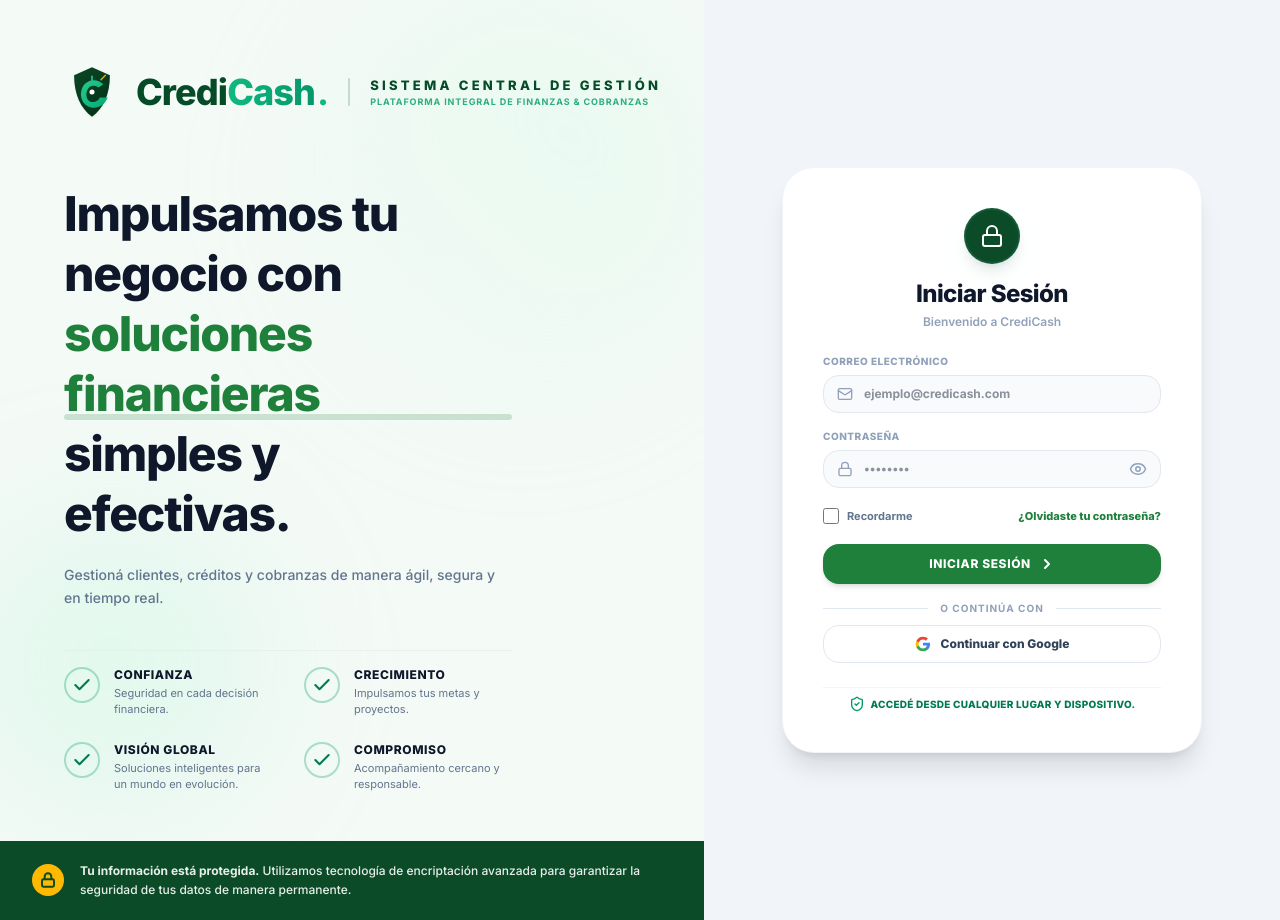
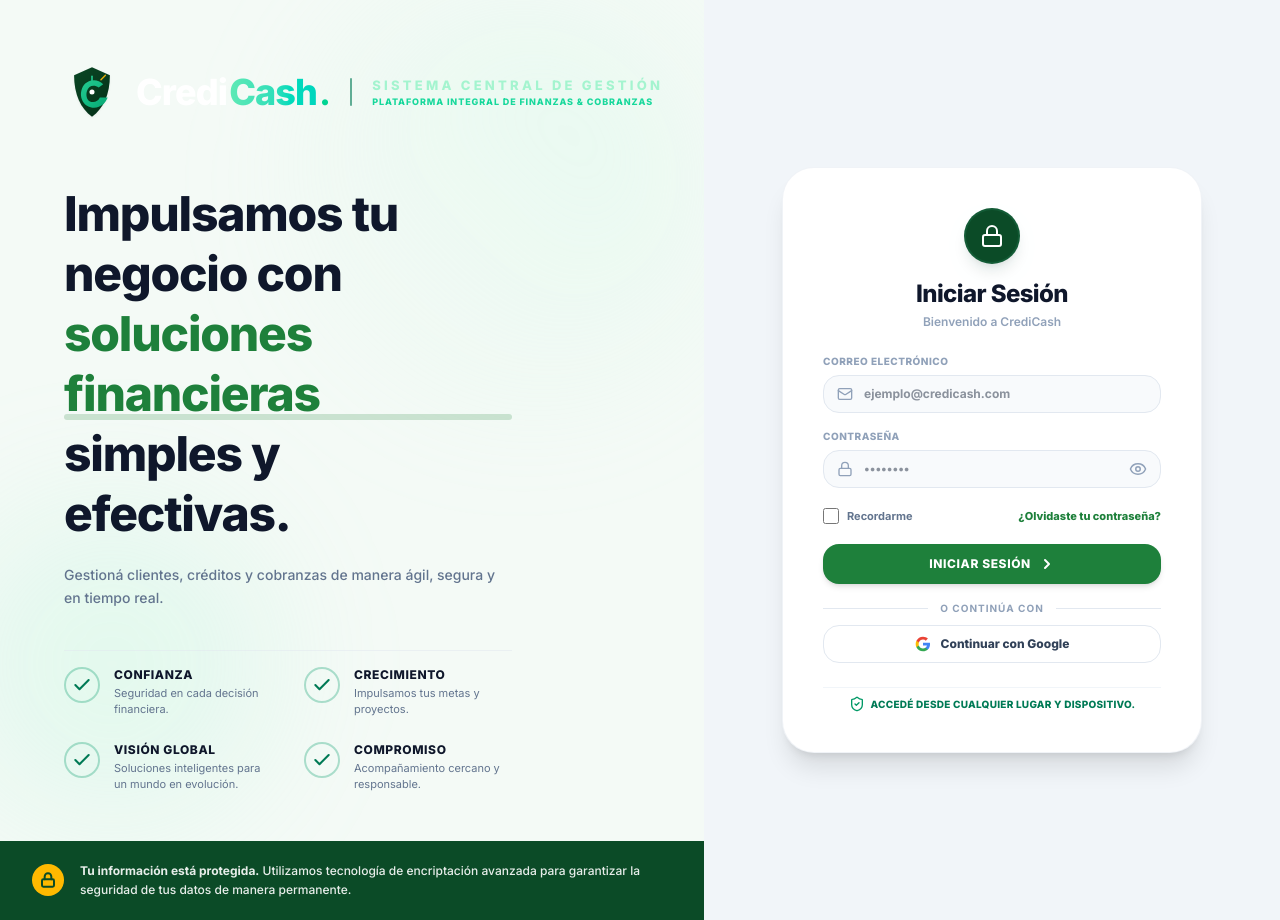
Before and after one commit to credicash999-rgb/La-pagina-de-Credicash, a React (Vite) app: page / in a window 1280 px wide. Built offline with nearby package versions, Linux system fonts and the light colour scheme.

Commit message:
style: update logo branding colors
Adjust logo typography and accent colors to improve contrast and visibility on darker backgrounds.

```diff
--- a/src/components/CrediCashLogo.tsx
+++ b/src/components/CrediCashLogo.tsx
@@ -90,20 +90,20 @@
         <div className="flex items-center gap-3.5 sm:gap-5">
           {/* Main Brand Title */}
           <div className={`font-black tracking-tight ${currentTextSize.brand} leading-none flex items-baseline`}>
-            <span className="text-[#054B27]">Credi</span>
-            <span className="text-[#10B981] bg-gradient-to-r from-[#10B981] to-[#059669] bg-clip-text text-transparent">Cash</span>
-            <span className="text-[#10B981] font-bold ml-0.5">.</span>
+            <span className="text-white">Credi</span>
+            <span className="text-emerald-400 bg-gradient-to-r from-emerald-300 to-teal-400 bg-clip-text text-transparent ml-0.5">Cash</span>
+            <span className="text-emerald-400 font-bold ml-0.5">.</span>
           </div>
 
           {/* Elegant Vertical Divider */}
-          <div className="h-6 sm:h-7 w-[2px] bg-emerald-800/20 rounded-full shrink-0" />
+          <div className="h-6 sm:h-7 w-[2px] bg-emerald-700/60 rounded-full shrink-0" />
 
           {/* Horizontal Wide Subtitle Banner */}
           <div className="flex flex-col justify-center">
-            <span className={`uppercase font-black text-[#054B27] ${currentTextSize.subtitle} block whitespace-nowrap`}>
+            <span className={`uppercase font-black text-emerald-200 ${currentTextSize.subtitle} block whitespace-nowrap`}>
               Sistema Central de Gestión
             </span>
-            <span className="text-[8px] sm:text-[9px] font-bold text-emerald-600/80 tracking-widest uppercase block whitespace-nowrap">
+            <span className="text-[8px] sm:text-[9px] font-extrabold text-emerald-400/90 tracking-widest uppercase block whitespace-nowrap">
               Plataforma Integral de Finanzas & Cobranzas
             </span>
           </div>
@@ -157,13 +157,13 @@
 
       <div className="flex flex-col text-left leading-none">
         <div className={`font-black tracking-tight ${currentTextSize.brand} leading-none flex items-baseline`}>
-          <span className="text-[#054B27]">Credi</span>
-          <span className="text-[#10B981] bg-gradient-to-r from-[#10B981] to-[#059669] bg-clip-text text-transparent">Cash</span>
-          <span className="text-[#10B981] font-bold ml-0.5">.</span>
+          <span className="text-white">Credi</span>
+          <span className="text-emerald-400 bg-gradient-to-r from-emerald-300 to-teal-400 bg-clip-text text-transparent ml-0.5">Cash</span>
+          <span className="text-emerald-400 font-bold ml-0.5">.</span>
         </div>
 
         {showSubtitle && (
-          <span className={`uppercase font-extrabold text-[#054B27]/90 ${currentTextSize.subtitle} mt-1 block tracking-wider border-t border-emerald-900/10 pt-1`}>
+          <span className={`uppercase font-extrabold text-emerald-200 ${currentTextSize.subtitle} mt-1 block tracking-wider border-t border-emerald-800/40 pt-1`}>
             Sistema Central de Gestión
           </span>
         )}
```
